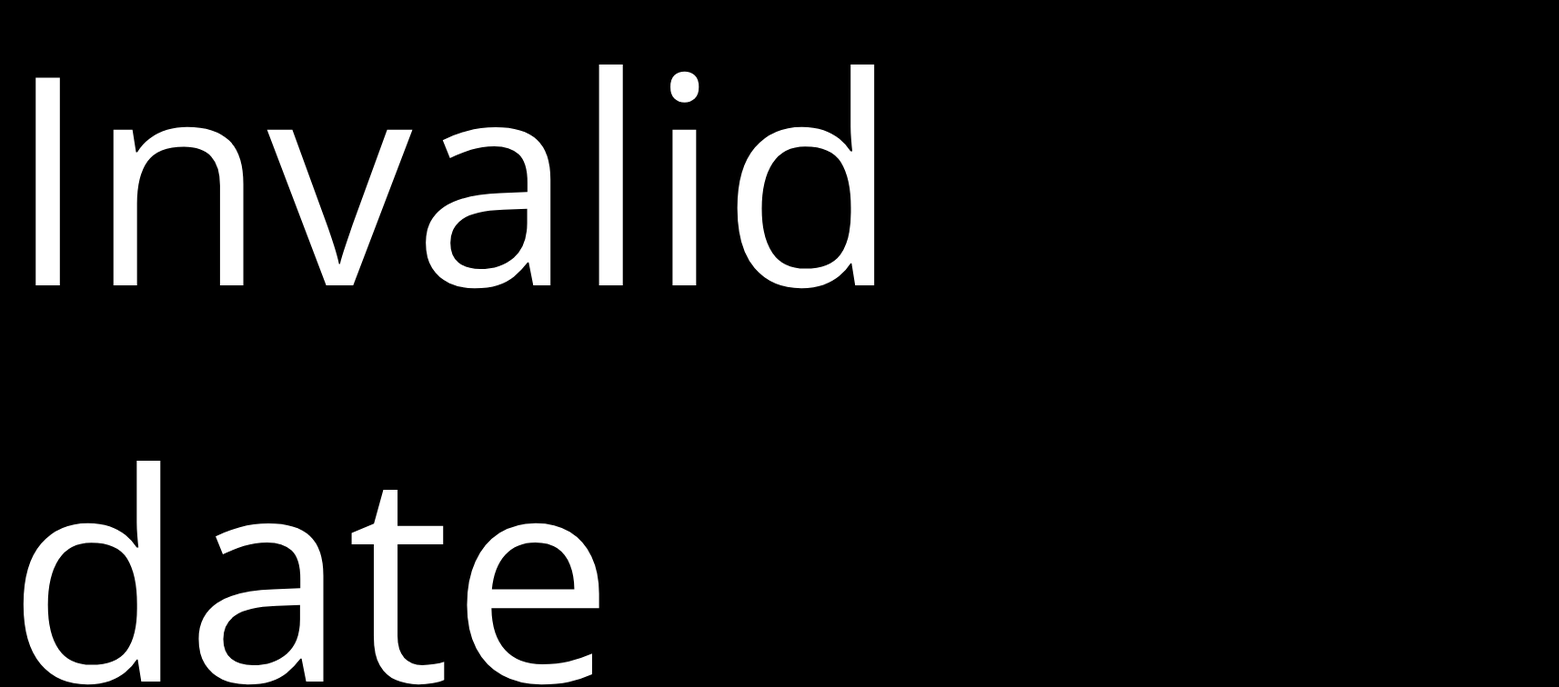
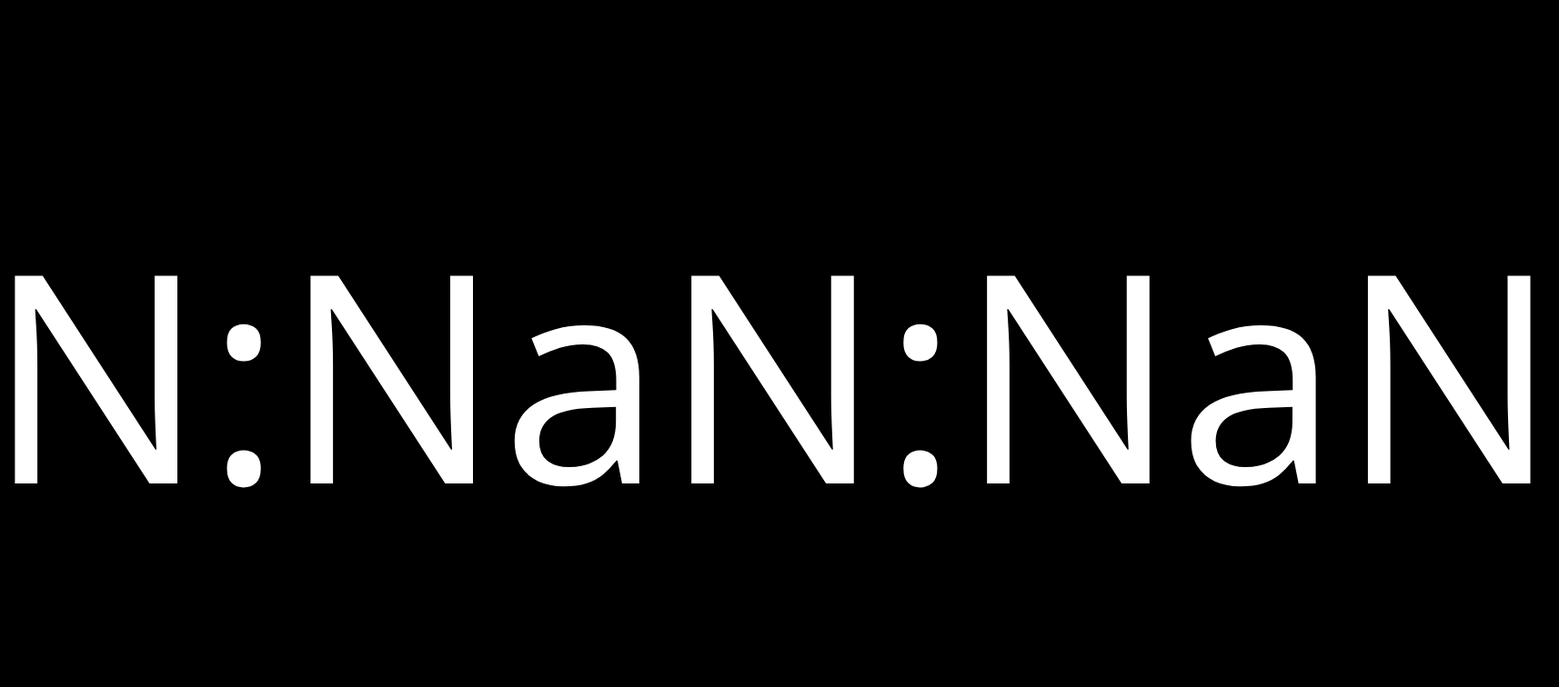
Before and after one commit to oskarijarvelin/next-obs-timer, a Next.js app: page /countdown in a window 1280 px wide. Shown: the top 756 px of the page at 91% size, 1714 px wide, since content can reach past the window. Built offline with nearby package versions, Linux system fonts and the light colour scheme.

Commit message:
Finished countdown

```diff
--- a/pages/countdown.js
+++ b/pages/countdown.js
@@ -1,26 +1,41 @@
-import React, { useState, useEffect } from 'react'
-import Moment from 'react-moment'
+import React, {useEffect, useMemo, useState} from 'react'
 import moment from 'moment'
 import styles from '../index.module.css'
 
-export default function Countdown({time}) {
-    const secs = moment(time, 'HH:mm:ss').diff(moment(), 'seconds');
-    const [hour, setHour] = useState(moment.utc(secs*1000).format('HH:mm:ss'));
+export default function Countdown({ time }) {
+    const timeInSecs = moment(time, 'HH:mm:ss').diff(moment(), 'seconds');
+    const [timeLeft, setTimeLeft] = useState(timeInSecs);
+
+    const remainTime = useMemo(() => {
+        const days = Math.floor(timeLeft / 24 / 3600);
+        const hours = Math.floor((timeLeft - days * 24 * 3600) / 3600);
+        const minutes = Math.floor((timeLeft - days * 24 * 3600 - hours * 3600) / 60);
+        const seconds = (timeLeft - days * 24 * 3600 - hours * 3600) % 60;
+
+        return {
+            days,
+            hours,
+            minutes,
+            seconds
+        }
+    }, [timeLeft]);
 
     useEffect(() => {
         const interval = setInterval(() => {
-            setHour(moment.utc(secs*1000).format('HH:mm:ss'));
+            setTimeLeft(timeLeft => timeLeft !== 0 ? timeLeft - 1 : 0);
         }, 1000);
 
         return () => clearInterval(interval);
-    }, [secs]);
+    }, []);
 
     return (
         <div suppressHydrationWarning className={styles.container}>
-            {hour}
+            {String(remainTime.hours).padStart(2, '0')}:{String(remainTime.minutes).padStart(2, '0')}:{String(remainTime.seconds).padStart(2, '0')}
         </div>
-    )
-}
+    );
+};
+
+;
 
 Countdown.getInitialProps = async ({ query }) => {
     const {time} = query
```
